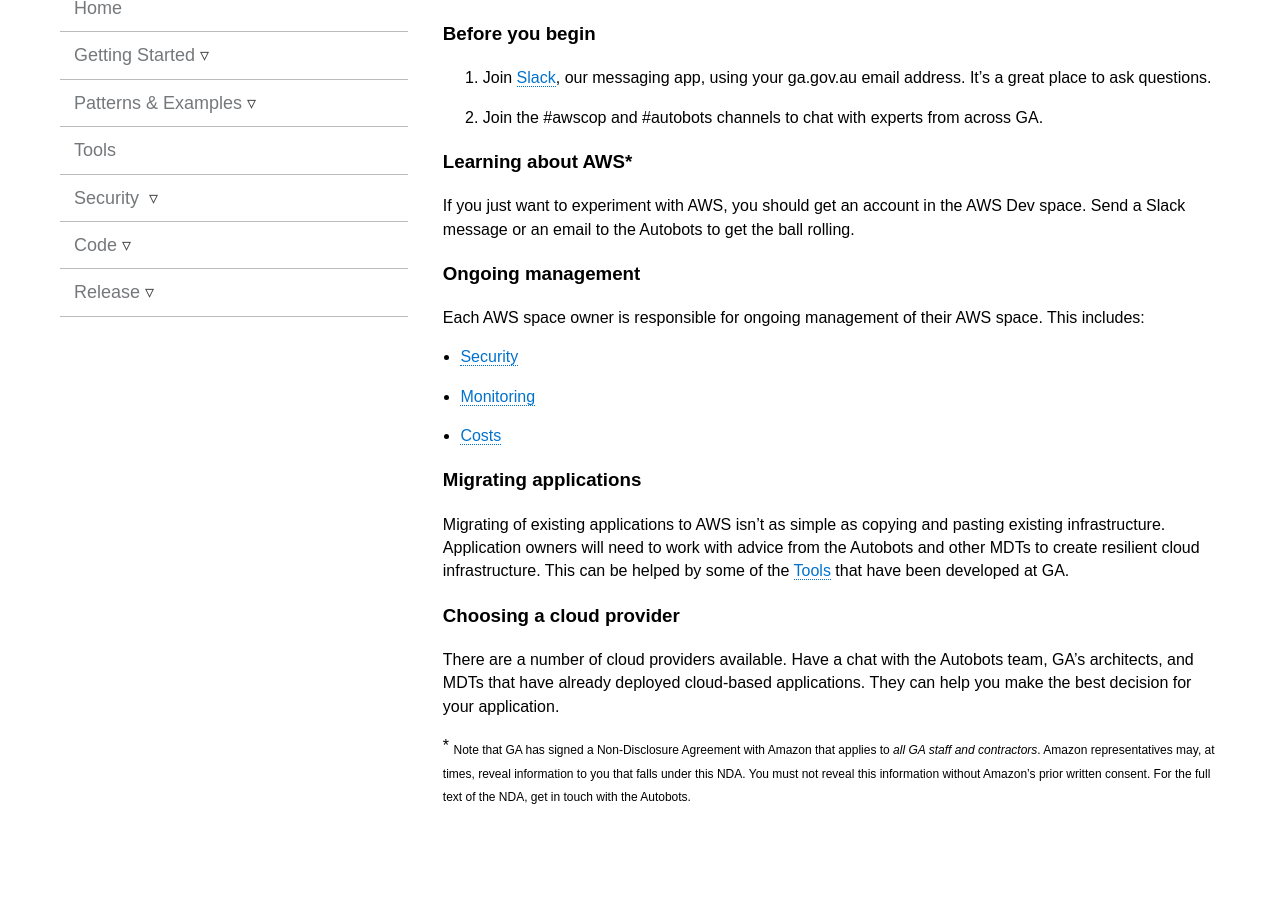
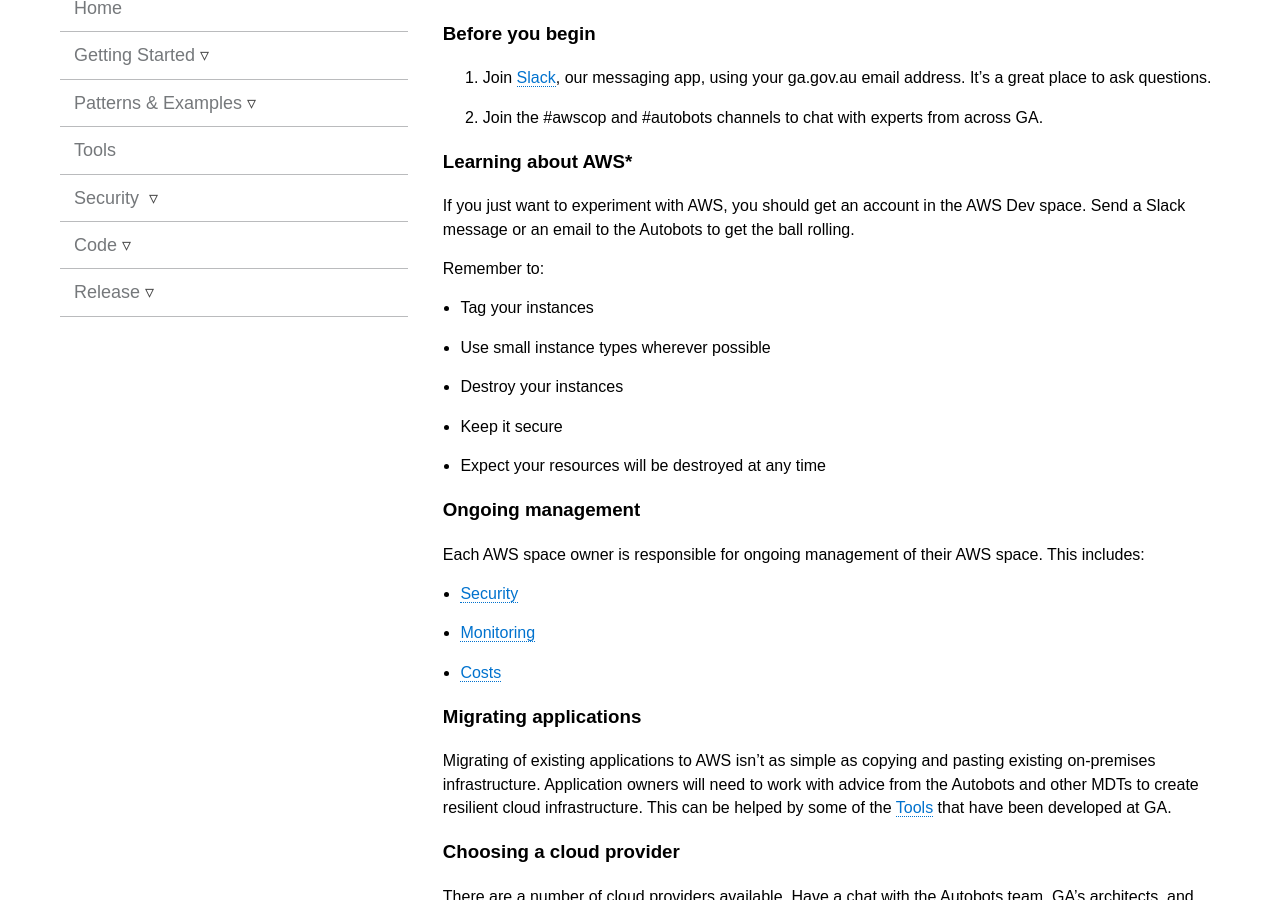
Before and after one commit to GeoscienceAustralia/cloud, a Jekyll site: the page built from docs/_pages/things_to_consider_sub.md, in a window 1280 px wide and 900 px high, scrolled down 204 px. Built offline with Jekyll 4.4.1, drawn with Linux system fonts in a browser that asks for light colours; nearby versions of some CDN libraries.

Commit message:
Add dev space requirement, fix 404s

```diff
--- a/docs/_pages/things_to_consider_sub.md
+++ b/docs/_pages/things_to_consider_sub.md
@@ -13,17 +13,25 @@ permalink: cloud/things_to_consider_sub.html
 
 If you just want to experiment with AWS, you should get an account in the AWS Dev space. Send a Slack message or an email to the Autobots to get the ball rolling.
 
+Remember to:
+
+ * Tag your instances
+ * Use small instance types wherever possible
+ * Destroy your instances
+ * Keep it secure
+ * Expect your resources will be destroyed at any time
+
 ### Ongoing management
 
 Each AWS space owner is responsible for ongoing management of their AWS space. This includes:
 
- * [Security](sec.gadevs.ga)
- * [Monitoring](monitoring.gadevs.ga)
+ * [Security](https://sec.gadevs.ga)
+ * [Monitoring](https://monitoring.gadevs.ga)
  * [Costs](cost_management_index.html)
 
 ### Migrating applications
 
-Migrating of existing applications to AWS isn't as simple as copying and pasting existing infrastructure. Application owners will need to work with advice from the Autobots and other MDTs to create resilient cloud infrastructure. This can be helped by some of the [Tools](tools_index.html) that have been developed at GA.
+Migrating of existing applications to AWS isn't as simple as copying and pasting existing on-premises infrastructure. Application owners will need to work with advice from the Autobots and other MDTs to create resilient cloud infrastructure. This can be helped by some of the [Tools](tools_index.html) that have been developed at GA.
 
 ### Choosing a cloud provider
 
```
